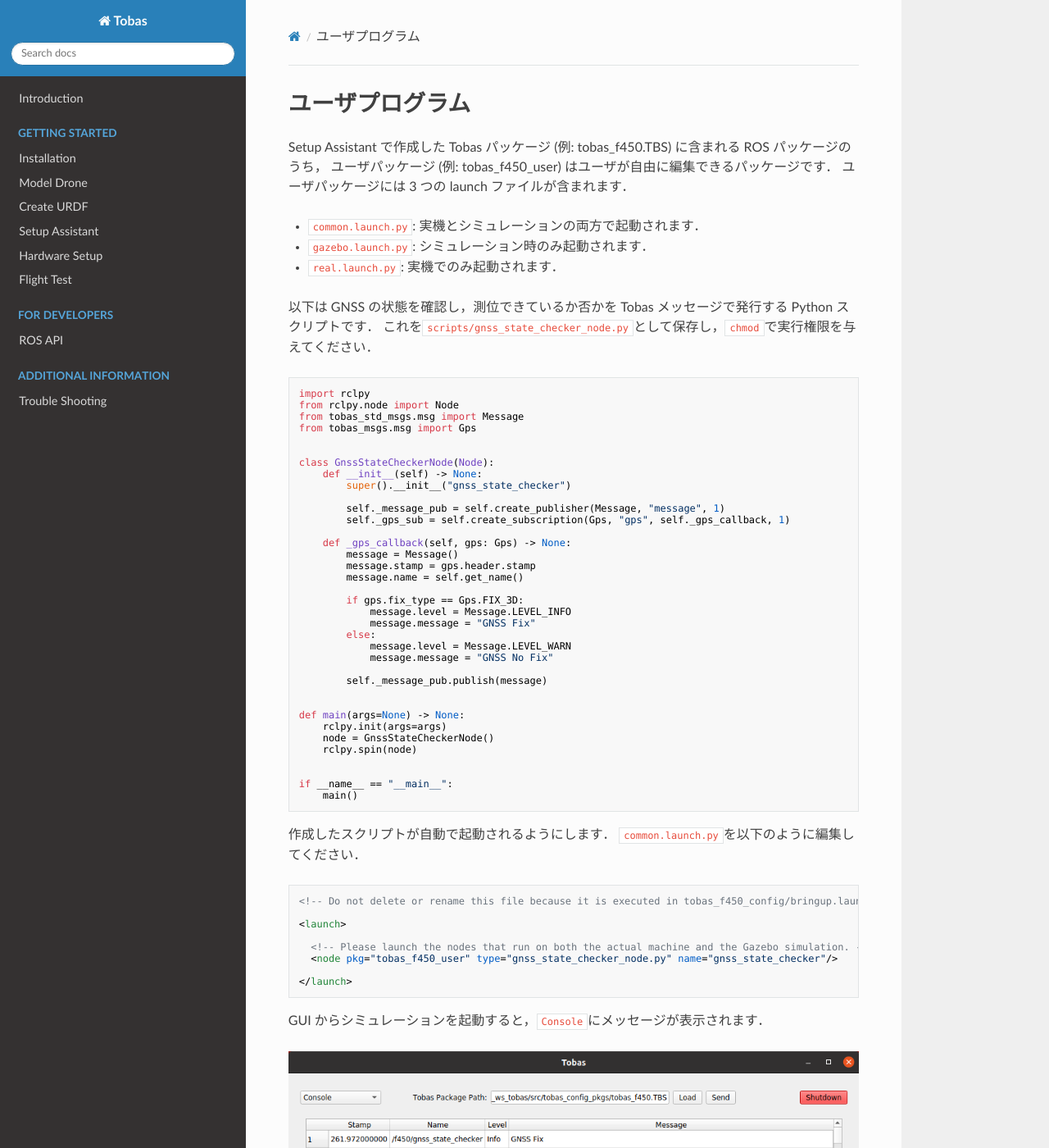
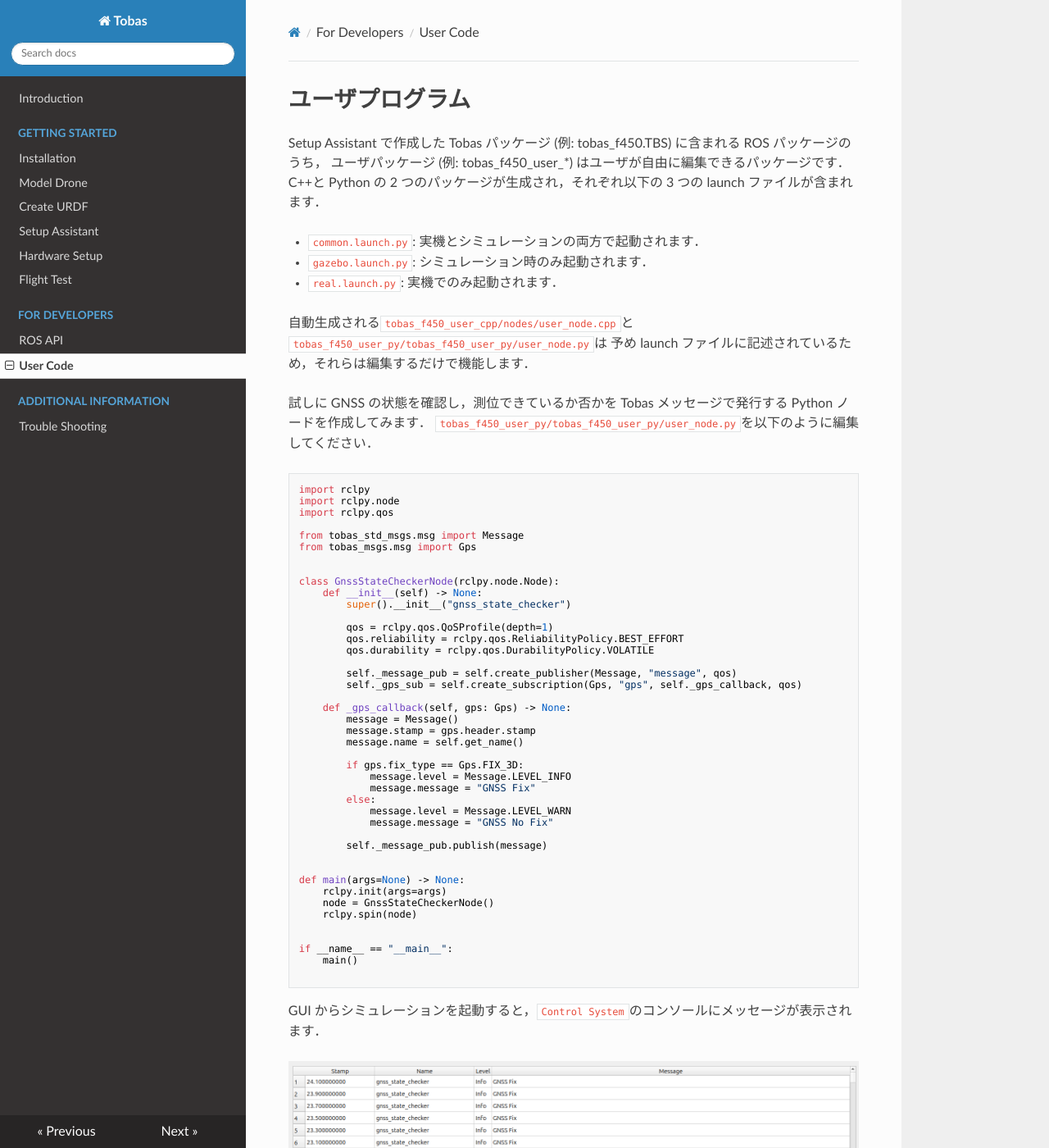
Before and after one commit to TobasFlightControl/tobas_wiki_ja, an MkDocs documentation site: the page built from docs/user_code.md, in a window 1280 px wide and 1400 px high. Shown: the whole window at 82% size. Built offline with MkDocs 1.6.1, drawn with Linux system fonts in a browser that asks for light colours; nearby versions of some CDN libraries.

Commit message:
ユーザコード

````diff
--- a/docs/user_code.md
+++ b/docs/user_code.md
@@ -1,29 +1,38 @@
 # ユーザプログラム
 
 Setup Assistant で作成した Tobas パッケージ (例: tobas_f450.TBS) に含まれる ROS パッケージのうち，
-ユーザパッケージ (例: tobas_f450_user) はユーザが自由に編集できるパッケージです．
-ユーザパッケージには 3 つの launch ファイルが含まれます．
+ユーザパッケージ (例: tobas_f450_user\_\*) はユーザが自由に編集できるパッケージです．
+C++と Python の 2 つのパッケージが生成され，それぞれ以下の 3 つの launch ファイルが含まれます．
 
 - `common.launch.py`: 実機とシミュレーションの両方で起動されます．
 - `gazebo.launch.py`: シミュレーション時のみ起動されます．
 - `real.launch.py`: 実機でのみ起動されます．
 
-以下は GNSS の状態を確認し，測位できているか否かを Tobas メッセージで発行する Python スクリプトです．
-これを`scripts/gnss_state_checker_node.py`として保存し，`chmod`で実行権限を与えてください．
+自動生成される`tobas_f450_user_cpp/nodes/user_node.cpp`と`tobas_f450_user_py/tobas_f450_user_py/user_node.py`は
+予め launch ファイルに記述されているため，それらは編集するだけで機能します．
+
+試しに GNSS の状態を確認し，測位できているか否かを Tobas メッセージで発行する Python ノードを作成してみます．
+`tobas_f450_user_py/tobas_f450_user_py/user_node.py`を以下のように編集してください．
 
 ```python
 import rclpy
-from rclpy.node import Node
+import rclpy.node
+import rclpy.qos
+
 from tobas_std_msgs.msg import Message
 from tobas_msgs.msg import Gps
 
 
-class GnssStateCheckerNode(Node):
+class GnssStateCheckerNode(rclpy.node.Node):
     def __init__(self) -> None:
         super().__init__("gnss_state_checker")
 
-        self._message_pub = self.create_publisher(Message, "message", 1)
-        self._gps_sub = self.create_subscription(Gps, "gps", self._gps_callback, 1)
+        qos = rclpy.qos.QoSProfile(depth=1)
+        qos.reliability = rclpy.qos.ReliabilityPolicy.BEST_EFFORT
+        qos.durability = rclpy.qos.DurabilityPolicy.VOLATILE
+
+        self._message_pub = self.create_publisher(Message, "message", qos)
+        self._gps_sub = self.create_subscription(Gps, "gps", self._gps_callback, qos)
 
     def _gps_callback(self, gps: Gps) -> None:
         message = Message()
@@ -48,22 +57,9 @@ def main(args=None) -> None:
 
 if __name__ == "__main__":
     main()
+
 ```
 
-作成したスクリプトが自動で起動されるようにします．
-`common.launch.py`を以下のように編集してください．
-
-```xml
-<!-- Do not delete or rename this file because it is executed in tobas_f450_config/bringup.launch. -->
-
-<launch>
-
-  <!-- Please launch the nodes that run on both the actual machine and the Gazebo simulation. -->
-  <node pkg="tobas_f450_user" type="gnss_state_checker_node.py" name="gnss_state_checker"/>
-
-</launch>
-```
-
-GUI からシミュレーションを起動すると，`Console`にメッセージが表示されます．
+GUI からシミュレーションを起動すると，`Control System`のコンソールにメッセージが表示されます．
 
 ![console](resources/user_code/console.png)
--- a/mkdocs.yaml
+++ b/mkdocs.yaml
@@ -12,6 +12,6 @@ nav:
       - Flight Test: flight_test.md
   - For Developers:
       - ROS API: ros_api.md
-      # - User Code: user_code.md  # TODO
+      - User Code: user_code.md
   - Additional Information:
       - Trouble Shooting: trouble_shooting.md
````
Also changed, not shown: docs/resources/user_code/console.png.
